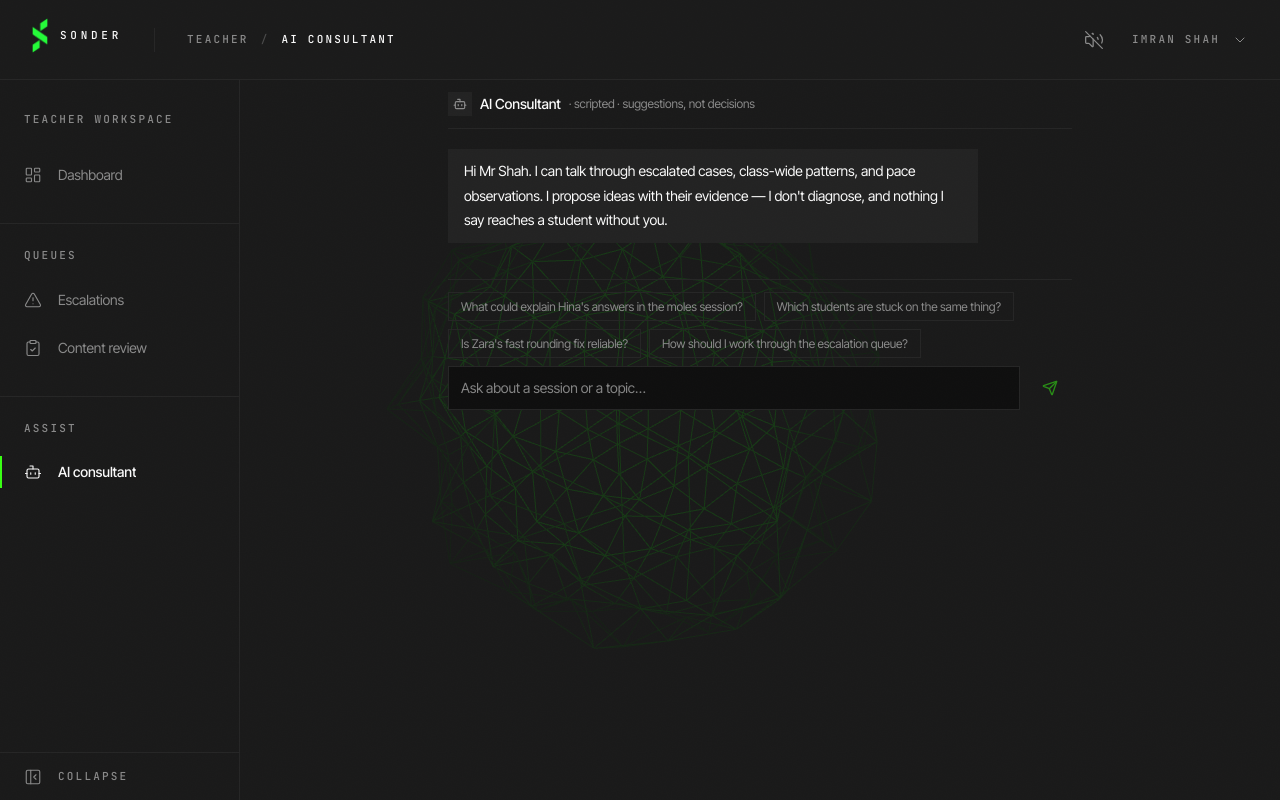
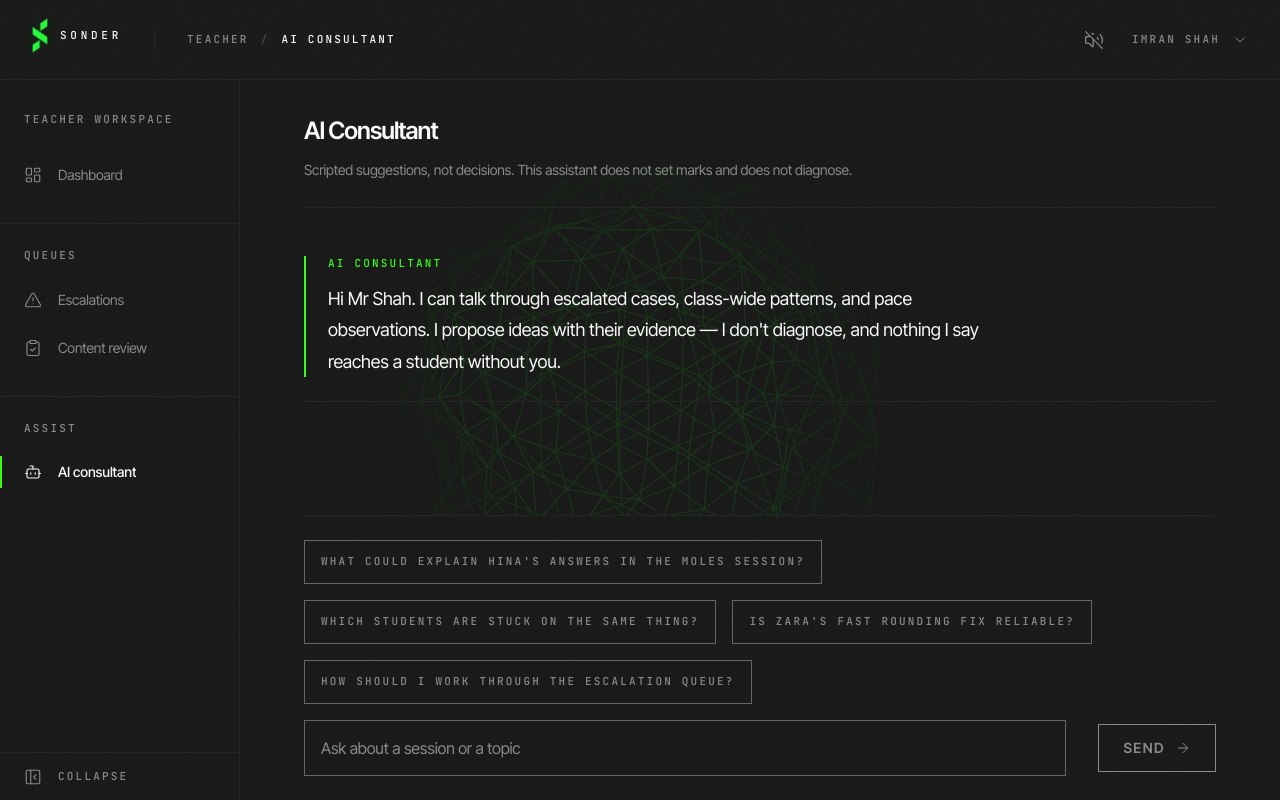
Before and after one commit to AhmedLaiq34/Sonder-UI, a Next.js app: page /teacher/consultant in a window 1280 px wide. Built offline with nearby package versions, Linux system fonts and the light colour scheme.

Commit message:
Rebuild the student consultant and insights views.

```diff
--- a/app/student/consultant/page.tsx
+++ b/app/student/consultant/page.tsx
@@ -14,6 +14,7 @@ export default function StudentConsultant() {
         prompts: STUDENT_PROMPTS,
         fallback: STUDENT_FALLBACK,
       }}
+      label="Ask the consultant"
     />
   );
 }
--- a/app/student/insights/page.tsx
+++ b/app/student/insights/page.tsx
@@ -1,69 +1,98 @@
 import Link from "next/link";
-import { Sparkles, MessageCircleQuestion } from "lucide-react";
-import { PageShell } from "@/components/app/PageShell";
-import { MetricCard } from "@/components/shared";
+import { ArrowDownRight, ArrowUpRight, Minus } from "lucide-react";
+import { PageMasthead, Container, Split } from "@/components/layout";
+import { EmptyState } from "@/components/app/EmptyState";
+import { Label } from "@/components/type";
 import { buttonVariants } from "@/components/ui/button";
 import { STUDENT_PACE } from "@/fixtures/insights/student-pace";
+import { cn } from "@/lib/utils";
 
 export default function StudentInsights() {
   const { rows, suggestion } = STUDENT_PACE;
 
+  if (rows.length === 0) {
     return (
-    <PageShell
-      title="My learning-pace insights"
-      description="How quickly a fix lands once a misconception is found. Every number below is shown with the case it came from. This is not a grade."
-    >
-      <div className="grid gap-3 sm:grid-cols-2">
-        {rows.map((row) => (
-          <div key={row.label} className="space-y-2">
-            <MetricCard
-              label={row.label}
-              value={`${row.daysToResolve} ${row.daysToResolve === 1 ? "day" : "days"}`}
-              comparisonValue={`median ${row.classMedianDays}`}
-              comparisonLabel={`· ${row.subject}`}
-              direction={row.daysToResolve < row.classMedianDays ? "down" : "flat"}
-              goodWhen="down"
+      <Container>
+        <PageMasthead
+          label="My insights"
+          title="How quickly things get fixed."
+          lede="This is not a grade. It is how long your resolved misconceptions took, next to the class median for the same subject."
         />
-            <p className="px-1 text-xs leading-relaxed text-muted-foreground">
+        <EmptyState
+          title="No resolved cases yet."
+          body="Once a misconception has been diagnosed and checked, its pace shows up here."
+        />
+      </Container>
+    );
+  }
+
+  return (
+    <Container>
+      <PageMasthead
+        label="My insights"
+        title="How quickly things get fixed."
+        lede="This is not a grade. It is how long your resolved misconceptions took, next to the class median for the same subject."
+      />
+
+      <Split
+        ratio="8/4"
+        sticky
+        primary={
+          <div>
+            {rows.map((row) => {
+              const faster = row.daysToResolve < row.classMedianDays;
+              const slower = row.daysToResolve > row.classMedianDays;
+              const Icon = faster ? ArrowDownRight : slower ? ArrowUpRight : Minus;
+              const tone = faster
+                ? "text-accent"
+                : slower
+                  ? "text-attention"
+                  : "text-muted-foreground";
+              return (
+                <div key={row.label} className="border-b border-border py-12 first:pt-0">
+                  <Label tone="muted">{row.subject}</Label>
+                  <h2 className="mt-4 text-2xl font-semibold tracking-tight">{row.label}</h2>
+                  <p className="nums mt-8 font-mono text-5xl leading-none tracking-tight">
+                    {row.daysToResolve}
+                    <span className="ml-3 text-base font-normal text-muted-foreground">
+                      {row.daysToResolve === 1 ? "day" : "days"}
+                    </span>
+                  </p>
+                  <p className="mt-6 flex items-baseline gap-2 text-sm">
+                    <Icon className={cn("size-4 shrink-0 self-center", tone)} strokeWidth={1.5} aria-hidden />
+                    <span className={cn("nums font-medium", tone)}>
+                      Class median {row.classMedianDays} days
+                    </span>
+                  </p>
+                  <p className="mt-6 text-sm leading-relaxed text-muted-foreground">
                     {row.evidence}
                   </p>
                 </div>
-        ))}
+              );
+            })}
           </div>
-
-      <section className="mt-8 rounded-xl border border-ai/25 bg-ai/5 p-5">
-        <div className="flex items-center gap-2 text-sm font-semibold text-ai">
-          <Sparkles className="size-4" />
-          Pattern-based suggestion
-        </div>
-        <p className="mt-2 text-sm leading-relaxed text-foreground/85">
-          {suggestion.text}
-        </p>
-        <div className="mt-4">
-          <p className="text-xs font-medium uppercase tracking-wide text-muted-foreground">
-            Evidence
-          </p>
-          <ul className="mt-1.5 space-y-1 text-sm text-muted-foreground">
+        }
+        secondary={
+          <div className="border-t-2 border-t-accent pt-8">
+            <Label tone="accent">Pattern-based suggestion</Label>
+            <p className="mt-6 text-base leading-relaxed">{suggestion.text}</p>
+            <ul className="mt-8 border-t border-border">
               {suggestion.evidence.map((e) => (
-              <li key={e} className="flex gap-2">
-                <span aria-hidden className="text-ai">
-                  ·
-                </span>
+                <li key={e} className="border-b border-border py-3 text-sm text-muted-foreground">
                   {e}
                 </li>
               ))}
             </ul>
-        </div>
-        <p className="mt-3 text-xs text-muted-foreground">{suggestion.sharedWith}</p>
-      </section>
-
+            <p className="mt-6 text-sm text-muted-foreground">{suggestion.sharedWith}</p>
             <Link
               href="/student/consultant"
-        className={buttonVariants({ variant: "outline", className: "mt-6" })}
+              className={buttonVariants({ variant: "outline", className: "mt-8" })}
             >
-        <MessageCircleQuestion className="size-4" />
               Ask the consultant about this
             </Link>
-    </PageShell>
+          </div>
+        }
+      />
+    </Container>
   );
 }
--- a/components/app/ChatConsultant.tsx
+++ b/components/app/ChatConsultant.tsx
@@ -1,23 +1,62 @@
 "use client";
 
 import { useEffect, useRef, useState } from "react";
-import { Bot, Send } from "lucide-react";
+import { ChevronRight, ArrowRight } from "lucide-react";
 import { cn } from "@/lib/utils";
 import { Button } from "@/components/ui/button";
+import { Input } from "@/components/ui/input";
+import { Label } from "@/components/type";
+import { ChatFrame } from "@/components/layout";
+import { PageMasthead } from "@/components/layout";
 import type { ConsultantConfig } from "@/fixtures/consultant/types";
 
-type Msg = {
-  id: string;
-  from: "user" | "assistant";
-  text: string;
-  evidence?: string[];
-};
+type Msg = { id: string; from: "user" | "assistant"; text: string; evidence?: string[] };
 
 const REPLY_MS = 750;
 let uid = 0;
 const nextId = () => `m${uid++}`;
 
-export function ChatConsultant({ config }: { config: ConsultantConfig }) {
+function Evidence({ items, messageId }: { items: string[]; messageId: string }) {
+  const [open, setOpen] = useState(false);
+  const panelId = `evidence-${messageId}`;
+  return (
+    <div className="mt-6">
+      <button
+        type="button"
+        onClick={() => setOpen((o) => !o)}
+        aria-expanded={open}
+        aria-controls={panelId}
+        className="label inline-flex min-h-11 items-center gap-2 text-muted-foreground transition-colors duration-150 hover:text-foreground"
+      >
+        <ChevronRight
+          className={cn("size-3.5 transition-transform duration-150", open && "rotate-90")}
+          strokeWidth={1.5}
+          aria-hidden
+        />
+        {open ? "Hide evidence" : "Show evidence"}
+        <span className="nums">({items.length})</span>
+      </button>
+      {open ? (
+        <ul id={panelId} className="mt-4 border-t border-border">
+          {items.map((e) => (
+            <li key={e} className="border-b border-border py-3 text-sm text-muted-foreground">
+              {e}
+            </li>
+          ))}
+        </ul>
+      ) : null}
+    </div>
+  );
+}
+
+export function ChatConsultant({
+  config,
+  label,
+}: {
+  config: ConsultantConfig;
+  /** The masthead kicker, for example "ASK THE CONSULTANT". */
+  label: string;
+}) {
   const [messages, setMessages] = useState<Msg[]>([
     { id: nextId(), from: "assistant", ...config.greeting },
   ]);
@@ -40,9 +79,7 @@ export function ChatConsultant({ config }: { config: ConsultantConfig }) {
 
     const matched =
       config.prompts.find((p) => p.id === promptId) ??
-      config.prompts.find(
-        (p) => p.question.toLowerCase().trim() === q.toLowerCase(),
-      );
+      config.prompts.find((p) => p.question.toLowerCase().trim() === q.toLowerCase());
 
     setMessages((m) => [...m, { id: nextId(), from: "user", text: q }]);
     setInput("");
@@ -62,107 +99,95 @@ export function ChatConsultant({ config }: { config: ConsultantConfig }) {
   const openPrompts = config.prompts.filter((p) => !usedPromptIds.has(p.id));
 
   return (
-    <div className="mx-auto flex h-[calc(100dvh-var(--header-height))] w-full max-w-2xl flex-col px-4 sm:px-6">
-      <div className="flex items-center gap-2 border-b border-border py-3 text-sm">
-        <span className="grid size-6 place-items-center rounded-md bg-muted">
-          <Bot className="size-3.5 text-muted-foreground" />
-        </span>
-        <span className="font-medium">{config.personaLabel}</span>
-        <span className="text-xs text-muted-foreground">
-          · scripted · suggestions, not decisions
-        </span>
-      </div>
-
-      <div className="app-scroll flex-1 space-y-4 overflow-y-auto py-5">
-        {messages.map((m) => (
-          <div
-            key={m.id}
-            className={cn(
-              "flex",
-              m.from === "user" ? "justify-end" : "justify-start",
-            )}
-          >
-            <div
-              className={cn(
-                "max-w-[85%] rounded-2xl px-4 py-2.5 text-sm leading-relaxed",
-                m.from === "user"
-                  ? "bg-foreground text-background"
-                  : "bg-muted text-foreground",
-              )}
-            >
-              <p>{m.text}</p>
-              {m.evidence?.length ? (
-                <div className="mt-2.5 rounded-lg bg-background/60 p-2.5">
-                  <p className="text-[11px] font-medium uppercase tracking-wide text-muted-foreground">
-                    Evidence
-                  </p>
-                  <ul className="mt-1 space-y-0.5 text-xs text-muted-foreground">
-                    {m.evidence.map((e) => (
-                      <li key={e} className="flex gap-1.5">
-                        <span aria-hidden>·</span>
-                        <span>{e}</span>
-                      </li>
-                    ))}
-                  </ul>
-                </div>
-              ) : null}
-            </div>
-          </div>
-        ))}
-
-        {pending ? (
-          <div className="flex justify-start">
-            <div className="flex gap-1 rounded-2xl bg-muted px-4 py-3">
-              <Dot /> <Dot delay="150ms" /> <Dot delay="300ms" />
-            </div>
-          </div>
-        ) : null}
-        <div ref={endRef} />
-      </div>
-
-      <div className="border-t border-border py-3">
-        {openPrompts.length ? (
-          <div className="mb-2 flex flex-wrap gap-2">
-            {openPrompts.map((p) => (
+    <ChatFrame
+      header={
+        <PageMasthead
+          density="compact"
+          label={label}
+          title={config.personaLabel}
+          lede="Scripted suggestions, not decisions. This assistant does not set marks and does not diagnose."
+        />
+      }
+      chips={
+        openPrompts.length
+          ? openPrompts.map((p) => (
               <button
                 key={p.id}
                 type="button"
                 disabled={pending}
                 onClick={() => ask(p.question, p.id)}
-                className="rounded-full border border-border px-3 py-1 text-xs text-muted-foreground transition-colors hover:border-foreground/40 hover:text-foreground disabled:opacity-50"
+                className="label min-h-11 max-w-full border border-border-strong px-4 text-left text-muted-foreground transition-colors duration-150 hover:border-accent hover:text-foreground disabled:opacity-50"
               >
                 {p.label}
               </button>
-            ))}
+            ))
+          : undefined
+      }
+      composer={
+        <form
+          className="flex min-w-0 w-full items-center gap-8"
+          onSubmit={(e) => { e.preventDefault(); ask(input); }}
+        >
+          <label htmlFor="consultant-input" className="sr-only">
+            Ask the consultant a question
+          </label>
+          <Input
+            id="consultant-input"
+            value={input}
+            onChange={(e) => setInput(e.target.value)}
+            disabled={pending}
+            placeholder="Ask about a session or a topic"
+            className="min-w-0 flex-1"
+          />
+          <Button type="submit" variant="outline" className="min-h-12 shrink-0" disabled={pending || !input.trim()}>
+            Send
+            <ArrowRight className="size-4" strokeWidth={1.5} aria-hidden />
+          </Button>
+        </form>
+      }
+    >
+      <div role="log" aria-label="Consultant conversation" aria-live="polite">
+        {messages.map((m) => (
+          <div
+            key={m.id}
+            className={cn(
+              "border-b border-border py-6",
+              m.from === "assistant" && "relative pl-6",
+            )}
+          >
+            {m.from === "assistant" ? (
+              <span aria-hidden className="absolute inset-y-6 left-0 w-0.5 bg-accent" />
+            ) : null}
+            <Label tone={m.from === "assistant" ? "accent" : "muted"}>
+              {m.from === "assistant" ? config.personaLabel : "You"}
+            </Label>
+            <p
+              className={cn(
+                "mt-3 max-w-2xl leading-relaxed",
+                m.from === "assistant"
+                  ? "text-lg text-foreground"
+                  : "text-base text-muted-foreground",
+              )}
+            >
+              {m.text}
+            </p>
+            {m.evidence?.length ? <Evidence items={m.evidence} messageId={m.id} /> : null}
+          </div>
+        ))}
+
+        {pending ? (
+          <div className="relative border-b border-border py-6 pl-6" role="status">
+            <span aria-hidden className="absolute inset-y-6 left-0 w-0.5 bg-accent" />
+            <Label tone="accent">{config.personaLabel}</Label>
+            <div className="mt-3 w-24">
+              <div className="rule-sweep" aria-hidden />
+            </div>
+            <span className="sr-only">The consultant is typing a reply.</span>
           </div>
         ) : null}
-        <form
-          className="flex gap-2"
-          onSubmit={(e) => {
-            e.preventDefault();
-            ask(input);
-          }}
-        >
-          <input
-            value={input}
-            onChange={(e) => setInput(e.target.value)}
-            placeholder="Ask about a session or a topic…"
-            className="flex-1 rounded-lg border border-border bg-card px-3 py-2 text-sm outline-none focus-visible:border-ring focus-visible:ring-2 focus-visible:ring-ring/40"
-          />
-          <Button type="submit" size="icon" disabled={pending || !input.trim()}>
-            <Send className="size-4" />
-          </Button>
-        </form>
+
+        <div ref={endRef} />
       </div>
-    </div>
+    </ChatFrame>
   );
 }
-
-function Dot({ delay = "0ms" }: { delay?: string }) {
-  return (
-    <span
-      className="size-1.5 animate-bounce rounded-full bg-muted-foreground/60"
-      style={{ animationDelay: delay }}
-    />
-  );
-}
```
Lines whose indentation alone changed are shown as unchanged.
